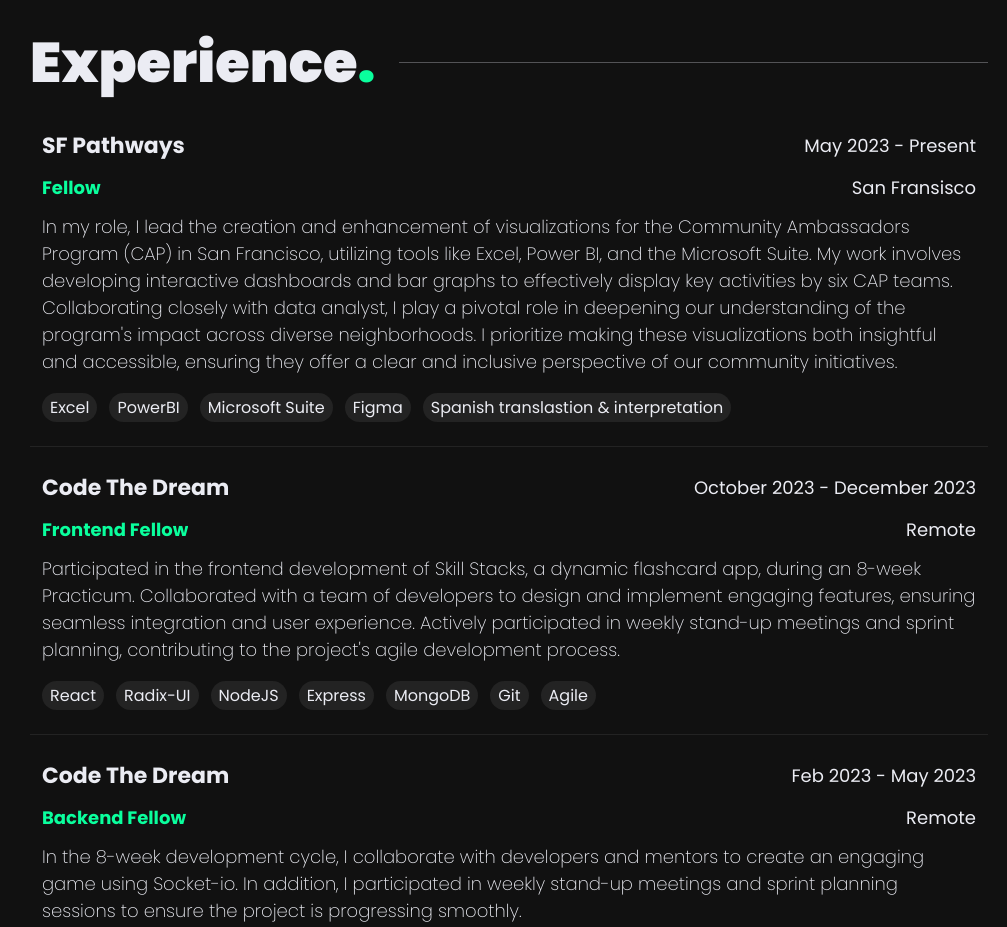
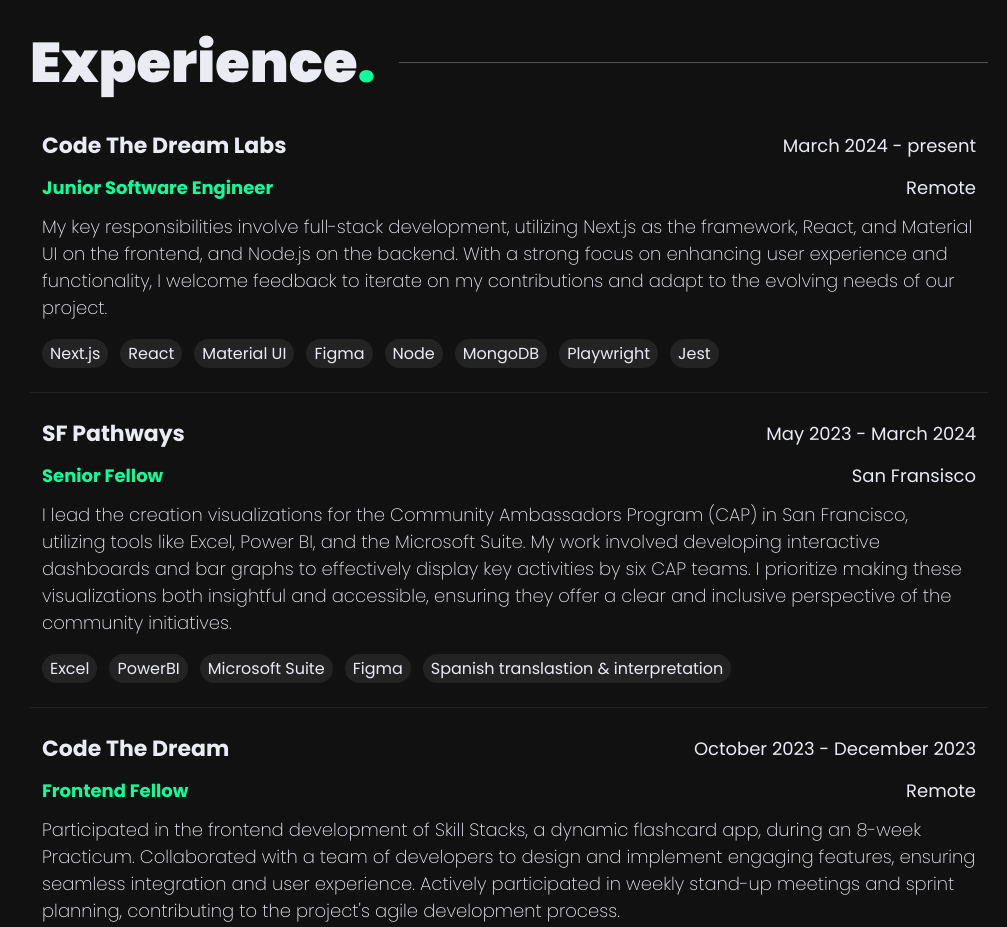
Before and after one commit to alejandroo-pc/portfolio, a Next.js app: page / in a window 1280 px wide. Shown: the part 3140-4067 px from the top of the page, without its empty margins (161-1168 px from the left). Built offline with nearby package versions, Linux system fonts and the light colour scheme.

Commit message:
feat: Updated experince by adding CTD

```diff
--- a/components/home/experience/Experience.js
+++ b/components/home/experience/Experience.js
@@ -14,12 +14,31 @@
 
 const experience = [
   {
+    title: 'Code The Dream Labs',
+    position: 'Junior Software Engineer',
+    time: 'March 2024 - present',
+    location: 'Remote',
+    description:
+      'My key responsibilities involve full-stack development, utilizing Next.js as the framework, React, and Material UI on the frontend, and Node.js on the backend. With a strong focus on enhancing user experience and functionality, I welcome feedback to iterate on my contributions and adapt to the evolving needs of our project.',
+    tech: [
+      'Next.js',
+      'React',
+      'Material UI',
+      'Figma',
+      'Node',
+      'MongoDB',
+      'Playwright',
+      'Jest',
+    ],
+  },
+
+  {
     title: 'SF Pathways',
-    position: 'Fellow',
-    time: 'May 2023 - Present ',
+    position: 'Senior Fellow',
+    time: 'May 2023 - March 2024 ',
     location: 'San Fransisco',
     description:
-      "In my role, I lead the creation and enhancement of visualizations for the Community Ambassadors Program (CAP) in San Francisco, utilizing tools like Excel, Power BI, and the Microsoft Suite. My work involves developing interactive dashboards and bar graphs to effectively display key activities by six CAP teams. Collaborating closely with data analyst, I play a pivotal role in deepening our understanding of the program's impact across diverse neighborhoods. I prioritize making these visualizations both insightful and accessible, ensuring they offer a clear and inclusive perspective of our community initiatives.",
+      'I lead the creation visualizations for the Community Ambassadors Program (CAP) in San Francisco, utilizing tools like Excel, Power BI, and the Microsoft Suite. My work involved developing interactive dashboards and bar graphs to effectively display key activities by six CAP teams. I prioritize making these visualizations both insightful and accessible, ensuring they offer a clear and inclusive perspective of the community initiatives.',
     tech: [
       'Excel',
       'PowerBI',
```
